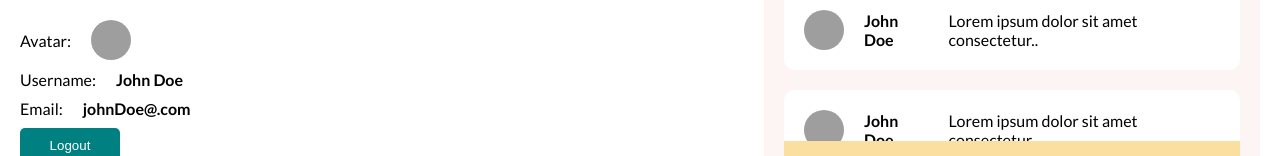
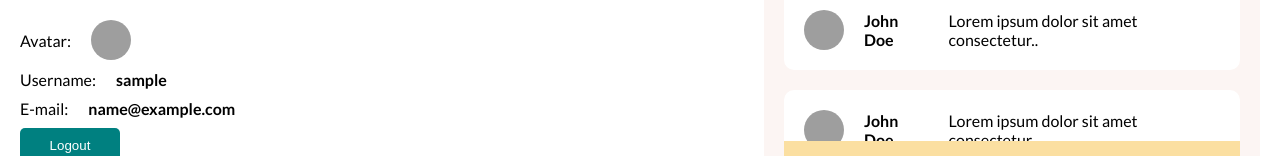
Before and after one commit to Anuragp-dev/Real-estate-web, a React (Vite) app in the folder frontend/: page /profile in a window 1280 px wide. Shown: the part 169-325 px from the top of the page. Built offline with nearby package versions, Linux system fonts and the light colour scheme; sample sign-in values are in the browser's storage; grey boxes are pictures that could not be loaded.

Commit message:
added the photo uploading option

```diff
--- a/frontend/src/components/uploadWidget/uploadWidget.jsx
+++ b/frontend/src/components/uploadWidget/uploadWidget.jsx
@@ -3,7 +3,7 @@ import { createContext, useEffect, useState } from "react";
 // Create a context to manage the script loading state
 const CloudinaryScriptContext = createContext();
 
-function UploadWidget({ uwConfig, setPublicId, setState }) {
+function UploadWidget({ uwConfig, setPublicId, setState, setAvatar }) {
   const [loaded, setLoaded] = useState(false);
 
   useEffect(() => {
@@ -32,7 +32,8 @@ function UploadWidget({ uwConfig, setPublicId, setState }) {
         (error, result) => {
           if (!error && result && result.event === "success") {
             console.log("Done! Here is the image info: ", result.info);
-            setState((prev) => [...prev, result.info.secure_url]);
+            // setState((prev) => [...prev, result.info.secure_url]);
+            setAvatar(result.info.secure_url);
           }
         }
       );
--- a/frontend/src/pages/profilePage/profilePage.jsx
+++ b/frontend/src/pages/profilePage/profilePage.jsx
@@ -35,10 +35,14 @@ const ProfilePage = () => {
                     <div className="info">
                         <span>
                             Avatar:
-                            <img src="https://images.pexels.com/photos/91227/pexels-photo-91227.jpeg?auto=compress&cs=tinysrgb&w=1260&h=750&dpr=2" alt="" />
+                            <img src={currentUser.avatar || "noavatar.jpg"} alt="" />
                         </span>
-                        <span>Username: <b>John Doe</b></span>
-                        <span>Email: <b> johnDoe@.com</b></span>
+                        <span>
+                            Username: <b>{currentUser.username}</b>
+                        </span>
+                        <span>
+                            E-mail: <b>{currentUser.email}</b>
+                        </span>
                         <button onClick={handleLogout}>Logout</button>
                     </div>
 
--- a/frontend/src/pages/profileUpdatePge/ProfileUpdatePage.jsx
+++ b/frontend/src/pages/profileUpdatePge/ProfileUpdatePage.jsx
@@ -3,13 +3,13 @@ import "./profileUpdatePage.scss"
 import { AuthContext } from '../../context/AuthContext';
 import apiRequest from '../../lib/apiRequest';
 import { useNavigate } from 'react-router-dom';
+import UploadWidget from '../../components/uploadWidget/uploadWidget';
 
 const ProfileUpdatePage = () => {
+    const { updateUser, currentUser } = React.useContext(AuthContext);
     const [error, setError] = useState("");
-    const [avatar, setAvatar] = useState([]);
     const Navigate = useNavigate();
-
-    const { updateUser, currentUser } = React.useContext(AuthContext);
+    const [avatar, setAvatar] = useState(currentUser.avatar);
 
 
     const handleSubmit = async (e) => {
@@ -21,7 +21,8 @@ const ProfileUpdatePage = () => {
             const response = await apiRequest.put(`/users/update_user/${currentUser.id}`, {
                 username,
                 email,
-                password
+                password,
+                avatar
             })
             updateUser(response.data);
             Navigate("/profile")
@@ -61,18 +62,18 @@ const ProfileUpdatePage = () => {
                 </form>
             </div>
             <div className="sideContainer">
-                <img src="/noavatar.png" alt="" className="avatar" />
-                {/* avatar[0] || currentUser?.avatar || */}
-                {/* <UploadWidget
+                <img src={avatar || "/noavatar.png"} alt="" className="avatar" />
+
+                <UploadWidget
                     uwConfig={{
-                        cloudName: "lamadev",
-                        uploadPreset: "estate",
+                        cloudName: "anurag212",
+                        uploadPreset: "easyestate",
                         multiple: false,
                         maxImageFileSize: 2000000,
                         folder: "avatars",
                     }}
-                    setState={setAvatar}
-                /> */}
+                    setAvatar={setAvatar}
+                />
             </div>
         </div>
     );
```
